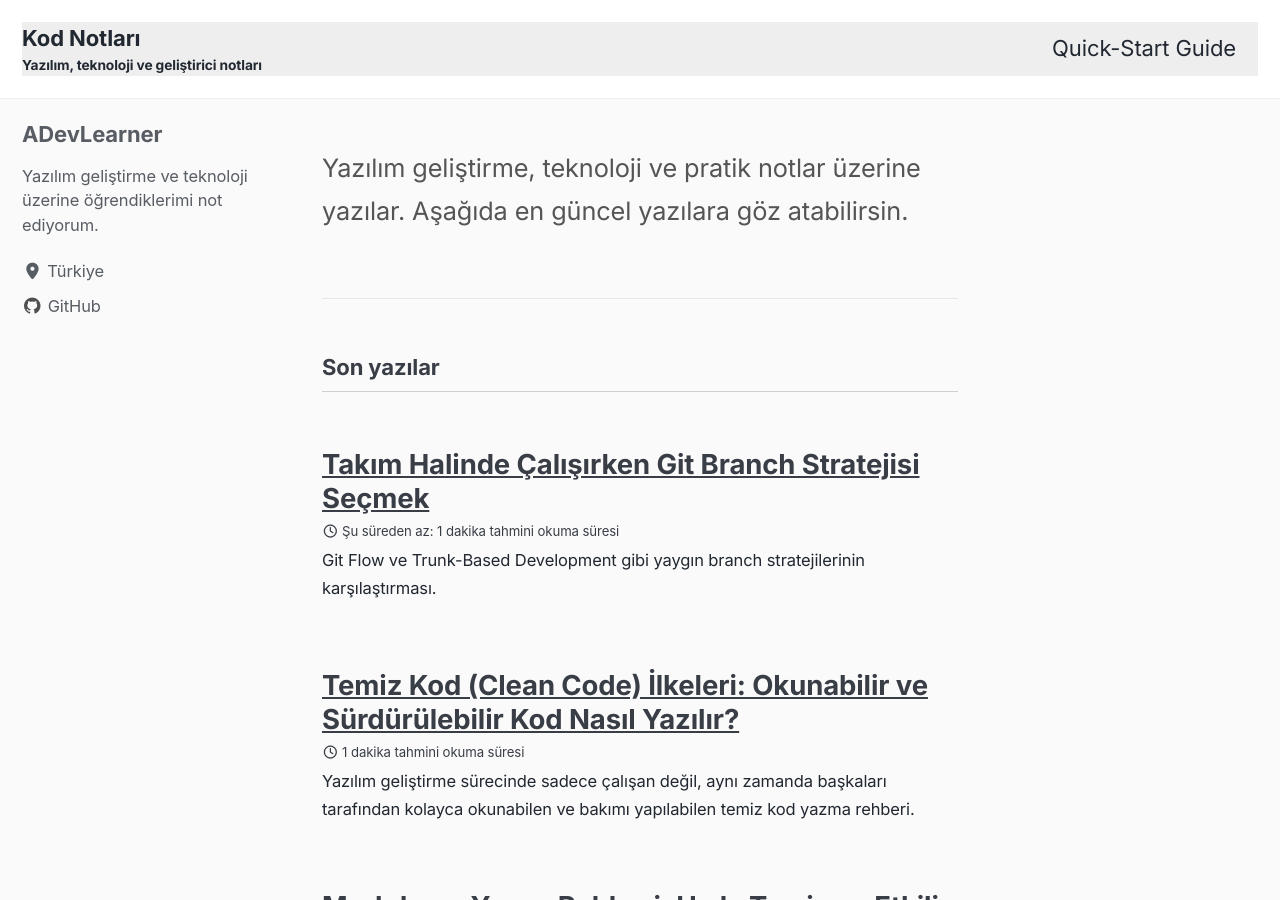
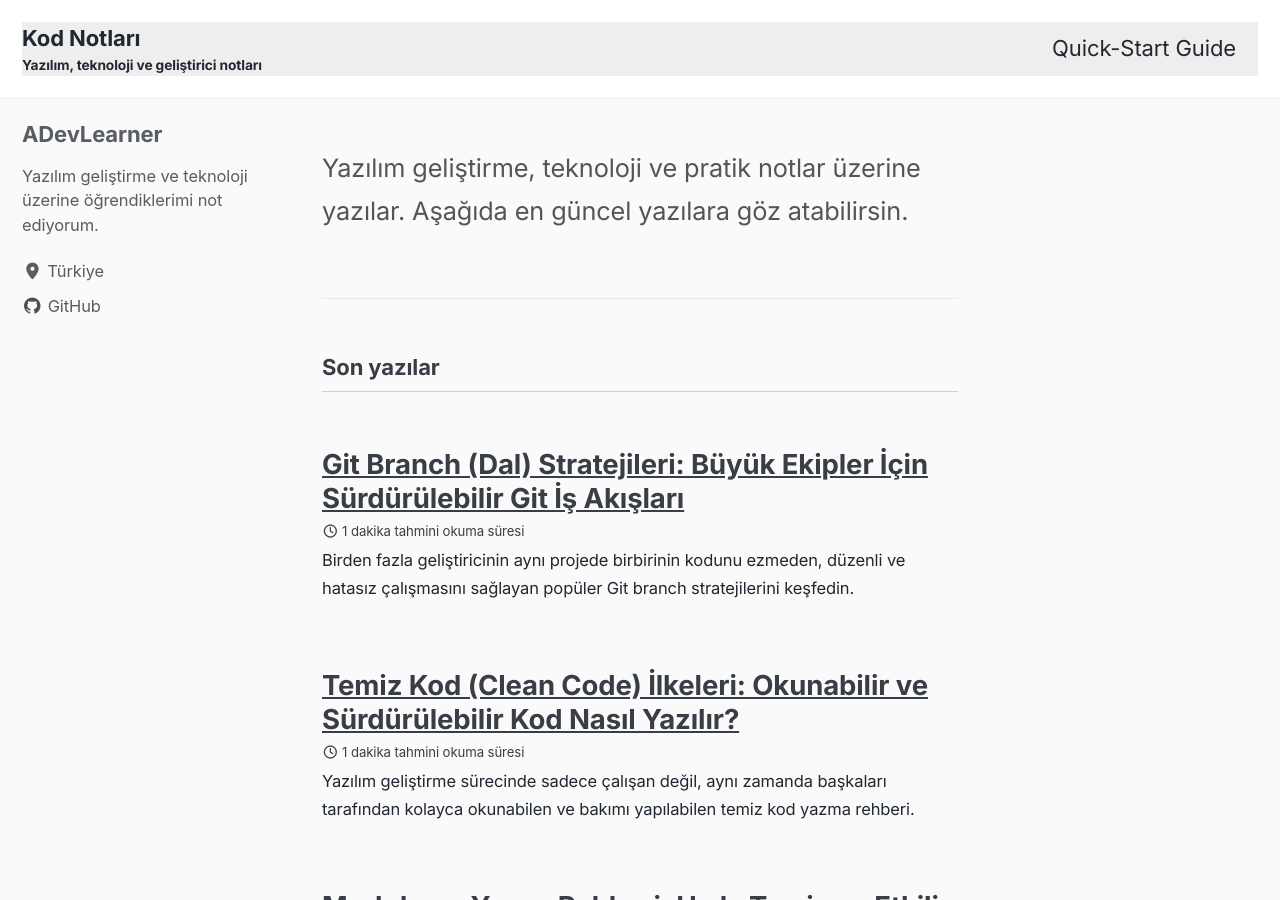
Before and after one commit to ADevLearner/ADevLearner.github.io, a Jekyll site: the page built from index.html, in a window 1280 px wide and 900 px high. Built offline with Jekyll 4.4.1, drawn with Linux system fonts in a browser that asks for light colours; cached includes are drawn as plain includes; the list of posts is cut into pages by our own code; some of the changed lines change nothing that is shown.

Commit message:
Update Git branch strategy article for clarity

````diff
--- a/_posts/2026-08-11-git-branch-stratejileri.md
+++ b/_posts/2026-08-11-git-branch-stratejileri.md
@@ -1,56 +1,57 @@
 ---
-title: "Takım Halinde Çalışırken Git Branch Stratejisi Seçmek"
-date: 2026-08-11
-categories:
-  - araçlar
-tags:
-  - git
-  - takim-calismasi
-excerpt: "Git Flow ve Trunk-Based Development gibi yaygın branch stratejilerinin karşılaştırması."
+layout: post
+title: "Git Branch (Dal) Stratejileri: Büyük Ekipler İçin Sürdürülebilir Git İş Akışları"
+date: 2026-08-11 10:00:00 +0300
+categories: [gelistirme]
+tags: [git, branch, workflow, devops, gitflow]
+excerpt: "Birden fazla geliştiricinin aynı projede birbirinin kodunu ezmeden, düzenli ve hatasız çalışmasını sağlayan popüler Git branch stratejilerini keşfedin."
 ---
 
-Bir takım büyüdükçe "herkes main'e direkt push atsın" yaklaşımı sürdürülemez
-hale gelir. İşte en yaygın iki branch stratejisi ve hangi durumda hangisinin
-tercih edilebileceği.
+Yazılım geliştirme süreçlerinde tek başınıza kod yazarken her şeyi ana dal (`main`) üzerinde yapmak kolay gelebilir; ancak işin içine birden fazla geliştirici girdiğinde bu yaklaşım tam bir kaosa dönüşür. Aynı dosya üzerinde aynı anda yapılan değişiklikler çakışmalara (`merge conflict`), test edilmemiş kodların canlıya çıkmasına ve projenin patlamasına yol açabilir.
 
-## Git Flow
+Bu karmaşayı önlemek ve ekiplerin uyum içinde çalışmasını sağlamak için **Git Branch (Dal) Stratejileri** kullanılır. Bu yazımızda, en popüler Git iş akışlarını ve projelerinizde nasıl uygulamanız gerektiğini inceleyeceğiz.
 
-Uzun ömürlü `develop` ve `main` branch'leri, her özellik için ayrı `feature/*`
-branch'leri, sürüm hazırlığı için `release/*` branch'leri içeren yapılandırılmış
-bir modeldir.
+---
 
-```
-main
- └── develop
-      ├── feature/giris-sayfasi
-      ├── feature/odeme-entegrasyonu
-      └── release/v2.0
-```
+## 1. Git Branch Mantığı Nedir?
 
-**Ne zaman uygun:** Belirli sürüm takvimleri olan, birden fazla sürümü aynı anda
-destekleyen (örn. v1 ve v2'yi paralel bakım yapan) projeler için mantıklıdır.
+Git üzerinde `branch`, projenizin o anki halinden bağımsız bir kopya oluşturarak ana yapıyı bozmadan yeni özellikler geliştirmenize, hataları düzeltmenize veya deneysel çalışmalar yapmanıza olanak tanıyan izole çalışma alanlarıdır.
 
-## Trunk-Based Development
+* İşiniz bittiğinde bu dalı ana dala güvenli bir şekilde birleştirebilir (`merge`) veya silebilirsiniz.
 
-Herkesin kısa ömürlü branch'lerde (genelde 1-2 gün) çalışıp sık sık `main`'e
-merge ettiği, daha basit bir yaklaşımdır.
+---
 
-```
-main
- ├── kisa-omurlu-branch-1 (birkaç saat)
- └── kisa-omurlu-branch-2 (bir gün)
-```
+## 2. Popüler Git İş Akışı Stratejileri
 
-**Ne zaman uygun:** Sürekli dağıtım (continuous deployment) yapan, hızlı iterasyon
-isteyen küçük-orta ölçekli takımlar için daha az sürtünme yaratır.
+Projelerinizin büyüklüğüne ve yayın sıklığına göre tercih edebileceğiniz temel stratejiler şunlardır:
 
-## Pratik Tavsiye
+### 1. Feature Branch Workflow (Özellik Dalları İş Akışı)
+Küçük ve orta ölçekli ekipler için en ideal ve en sade yaklaşımdır:
+* `main` dalı her zaman canlıya çıkmaya hazır, stabil ve temiz tutulur.
+* Yeni bir özellik eklemek veya bir hatayı çözmek için `main` üzerinden yeni bir dal açılır (Örn: `git checkout -b feature/karsilama-sayfasi`).
+* Geliştirme bitip testler tamamlandığında `Pull Request (PR)` açılarak koda ekip arkadaşları tarafından inceleme (`code review`) yapılır ve `main` dalına dahil edilir.
 
-Küçük bir takımda veya bireysel projede Git Flow'un tüm karmaşıklığı genelde
-gereksizdir — basit bir `main` + kısa ömürlü feature branch'leri yaklaşımı
-yeterlidir. Takım büyüdükçe ve sürüm yönetimi karmaşıklaştıkça daha yapılandırılmış
-bir modele geçmek mantıklı olabilir.
+### 2. Git Flow
+Geniş ekipler ve belirli periyotlarla versiyon çıkılan (`v1.0`, `v1.1` vb.) büyük projeler için tasarlanmış kurallı bir modeldir:
+* **`main`:** Canlıdaki (`production`) en kararlı kodun bulunduğu dal.
+* **`develop`:** Gelecek sürüm için hazırlanan tüm özelliklerin toplandığı ana geliştirme dalı.
+* **`feature/...`:** Yeni özelliklerin geliştirildiği dallar.
+* **`release/...`:** Canlıya alınmadan önce son testlerin ve hata düzeltmelerinin yapıldığı sürüm dalı.
+* **`hotfix/...`:** Canlı ortamda ani patlayan kritik hataları anında çözmek için kullanılan acil durum dalları.
 
-Hangi stratejiyi seçerseniz seçin, önemli olan takımın o kurala tutarlı şekilde
-uymasıdır — yarı Git Flow yarı trunk-based bir karışım genelde kafa karışıklığına
-yol açar.
+---
+
+## 3. En İyi Pratikler ve İsimlendirme Kuralları
+
+1. **Anlamlı İsimler Kullanın:** Dal isimleri ne amaçla açıldığını açıkça belirtmelidir.
+   * `feature/kullanici-giris-ekrani`
+   * `bugfix/sepet-hesaplama-hatasi`
+2. **Dal Ömrünü Kısa Tutun:** Haftalarca süren ve devasa değişiklikler barındıran branch'ler yerine, küçük parçalara bölünmüş ve 1-2 günde `main` dalına merge edilebilecek kısa ömürlü dallar tercih edin.
+
+---
+
+## Sonuç
+
+Doğru bir Git branch stratejisi benimsemek, ekip içi iletişimi güçlendirir, hata oranlarını minimuma indirir ve sürüm yayınlama süreçlerini son derece akıcı hale getirir.
+
+Bir sonraki yazımızda görüşmek üzere!
````
